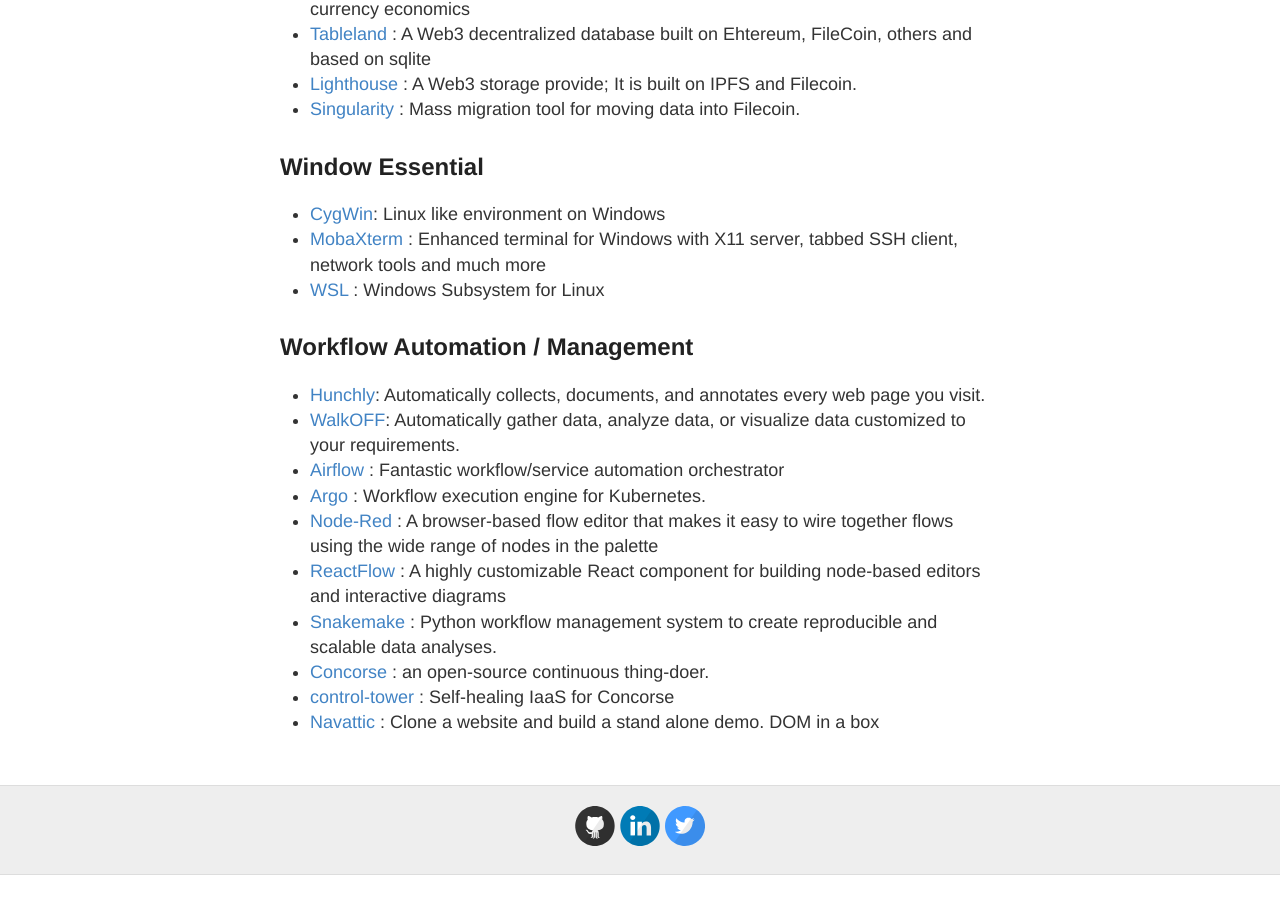
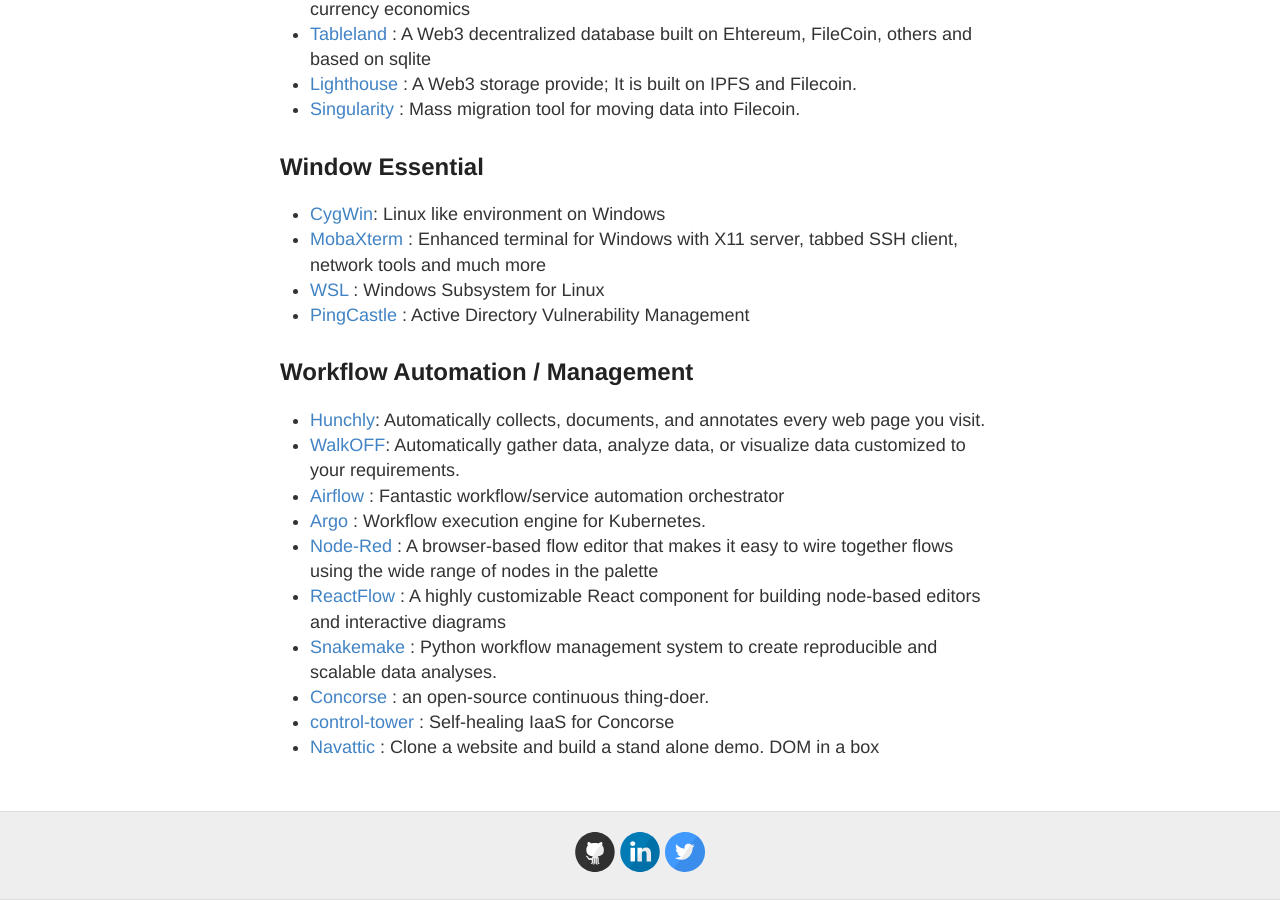
Before and after one commit to stevehenderson/stevehenderson.github.io, a Jekyll site: the page built from links.md, in a window 1280 px wide and 900 px high, scrolled down 16258 px. Built offline with Jekyll 4.4.1, drawn with Linux system fonts in a browser that asks for light colours; before the commit the page ends 17133 px from its top, so only the background shows below that.

Commit message:
Update links.md

```diff
--- a/links.md
+++ b/links.md
@@ -501,6 +501,7 @@
    * [CygWin](https://www.cygwin.com/): Linux like environment on Windows
    * [MobaXterm](https://mobaxterm.mobatek.net/) : Enhanced terminal for Windows with X11 server, tabbed SSH client, network tools and much more
    * [WSL](https://learn.microsoft.com/en-us/windows/wsl/install) : Windows Subsystem for Linux
+   * [PingCastle](https://www.pingcastle.com/) : Active Directory Vulnerability Management
 
 ## Workflow Automation / Management
    * [Hunchly](https://www.hunch.ly/):  Automatically collects, documents, and annotates every web page you visit.
```
